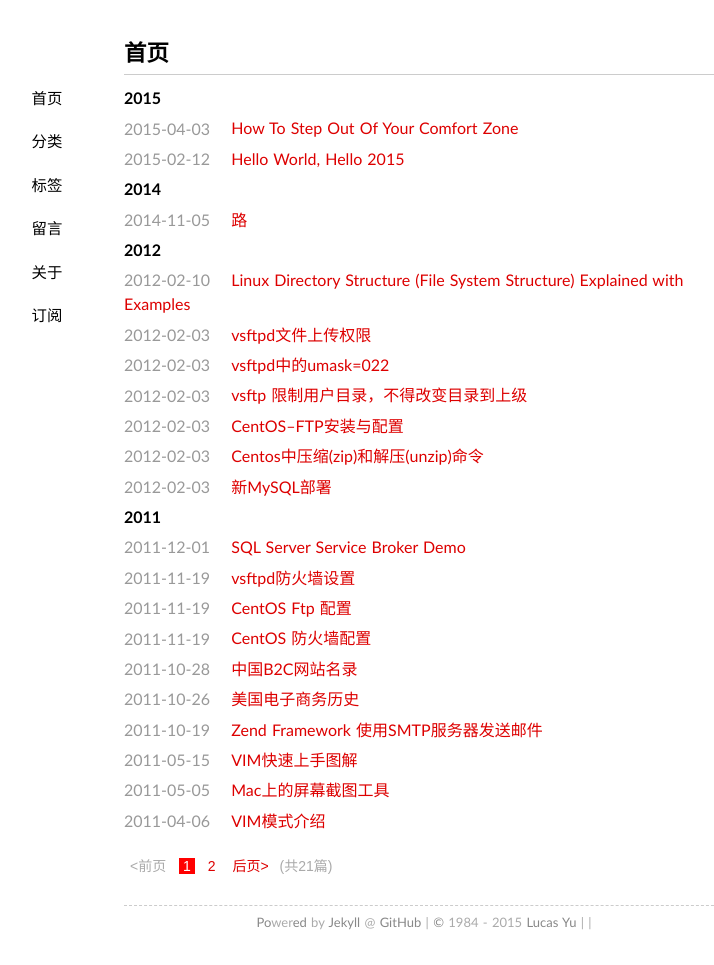
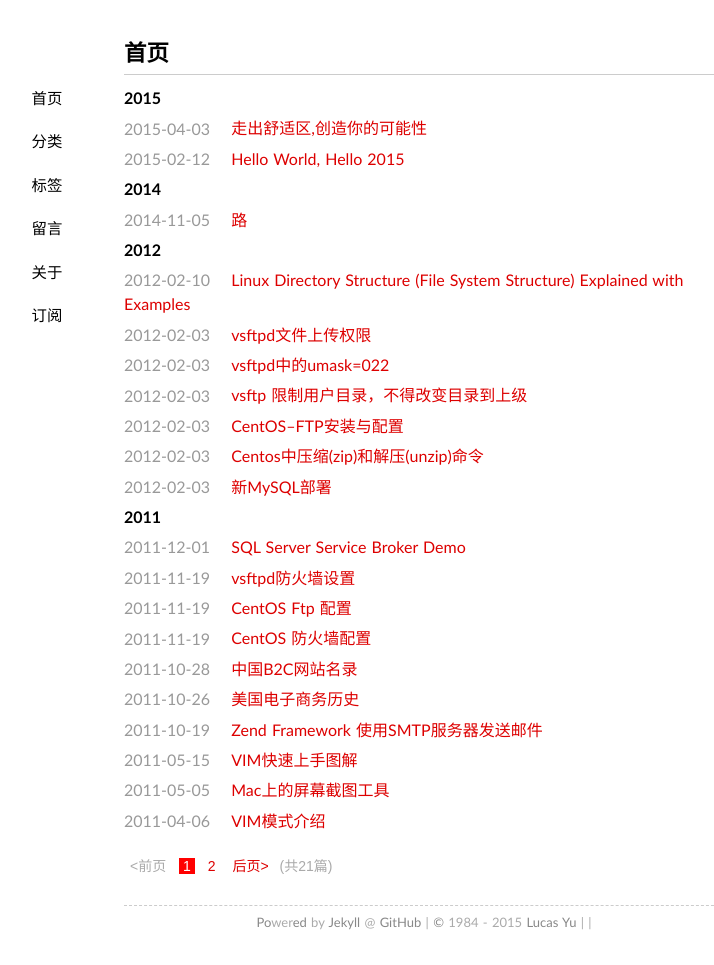
Before and after one commit to windea/windea.github.io, a Jekyll site: the page built from index.html, in a window 1280 px wide. Shown: the whole page, without its empty margins (216-930 px from the left). Built offline with Jekyll 4.4.1, drawn with Linux system fonts in a browser that asks for light colours; Markdown is read by kramdown in place of the engine named in the settings; the list of posts is cut into pages by our own code; comment, search, counter and statistics services are not loaded; part of the change alters nothing that is shown.

Commit message:
no message

```diff
--- a/_posts/2015-04-03-How-to-Step-Out-of-Your-Comfort-Zone.md
+++ b/_posts/2015-04-03-How-to-Step-Out-of-Your-Comfort-Zone.md
@@ -1,8 +1,20 @@
+---
+title: 走出舒适区,创造你的可能性
+author: windea
+layout: post
+permalink: /archives/how-to-step-out-of-your-comfort-zone.html
+categories:
+  - 人生思考
+---
+
+转载声明：此文章为转载，但未找到原作者，因此未能注明原作者，如原作者看到，请留言通知，非常感谢
+
 每个人都可能会有自己的“领地”，这个领地不一定是物理意义上的，而是一种状态。在这种状态下你觉得最舒服、最安全，你可以按照“老一套”来行动，不会有人指责（当然大多数时候是你忽略了这些指责），不会犯错，有着无比的安全感。
 
+![comfort_zone](www.iamyuchao.com/wp-conent/uploads/2015/04/comfort_zone.jpg)
+
 #舒适区间
-
-舒适区指的是：一个人所处的一种环境的状态，和习惯的行动，人会在这种状态之中感到舒适并且没有危机感。
+    舒适区指的是：一个人所处的一种环境的状态，和习惯的行动，人会在这种状态之中感到舒适并且没有危机感。
     非常成功的人通常会走出自己的舒适区，去达成自己的目标。舒适区是一种精神状态，它导致人们进入并且维持一种不现实精神行为之中，这种情况会给人带来一种非理性的安全感。类似惰性，当人围绕自己生活的某一部分建立了一个舒适区之后，他就会开始倾向于呆在舒适区内，而不是走出舒适区。走出一个人的舒适区，他们必须在新的环境中找到新的不同的行动方式，同时回应这些新的行动方式所导致的后果。
     走出舒适区会增加人的焦虑程度，从而产生应激反应，其结果是提升对工作的专注的程度。在这个区域中被称作最佳表现区——在这个区域之中，人的工作表现将会得到改善，并且他们的技巧也会被优化。但是罗伯特 耶基斯(1907)的报告中提到“焦虑可以改善工作表现，但是当超过某一最佳激励状态之后，工作表现就开始恶化”，如果一个人离开最佳表现区，他将进入一个危险区，在危险区中焦虑程度的上升或者舒适程度下降会带来工作表现的快速恶化。
     所以在绩效管理之中管理者，或者是教练应该让人进入最佳表现区，并且维持一段足够的时间，从而达到更好的工作表现，提升他们的技巧，并且将这些表现和技巧固定下来。同样的道理，在目标设定之中改变焦虑的程度就会改变工作表现。
```
Also changed, not shown: wp-content/uploads/2015/04/comfort_zone.jpg (added).
